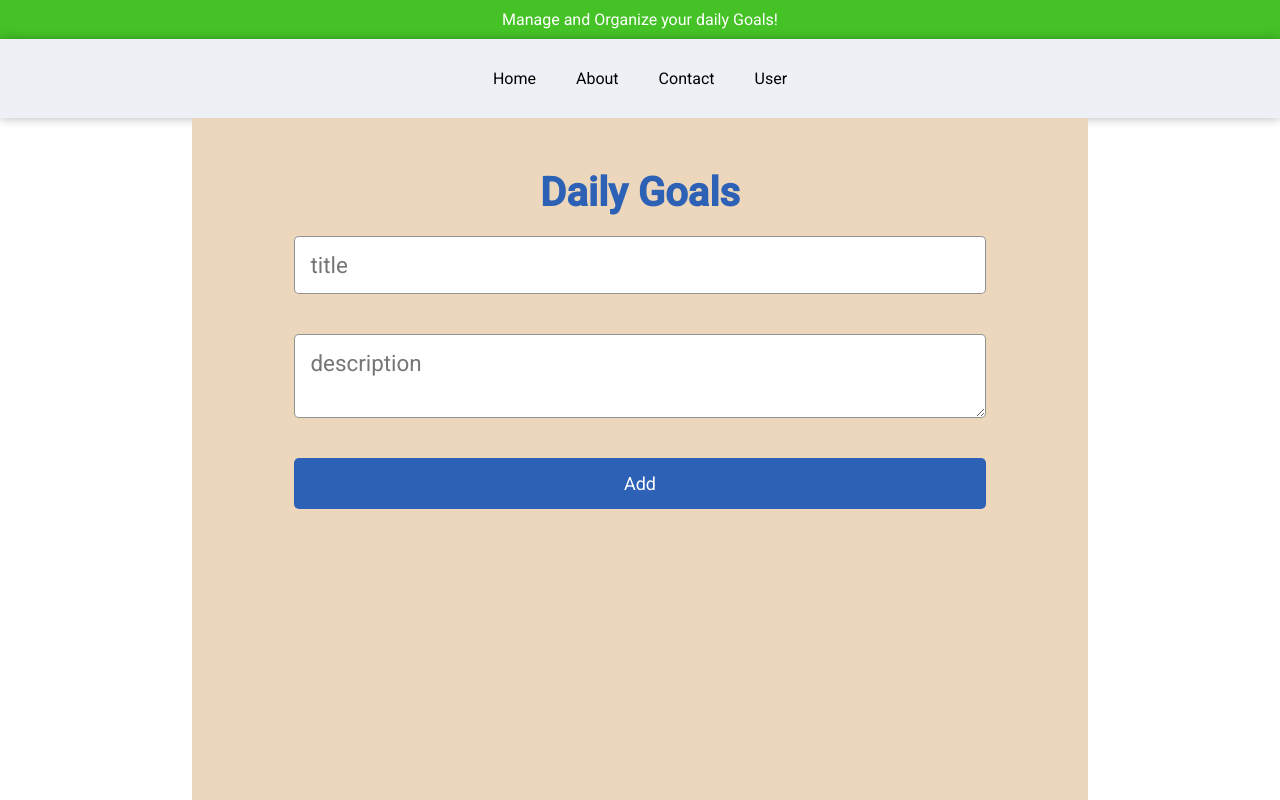
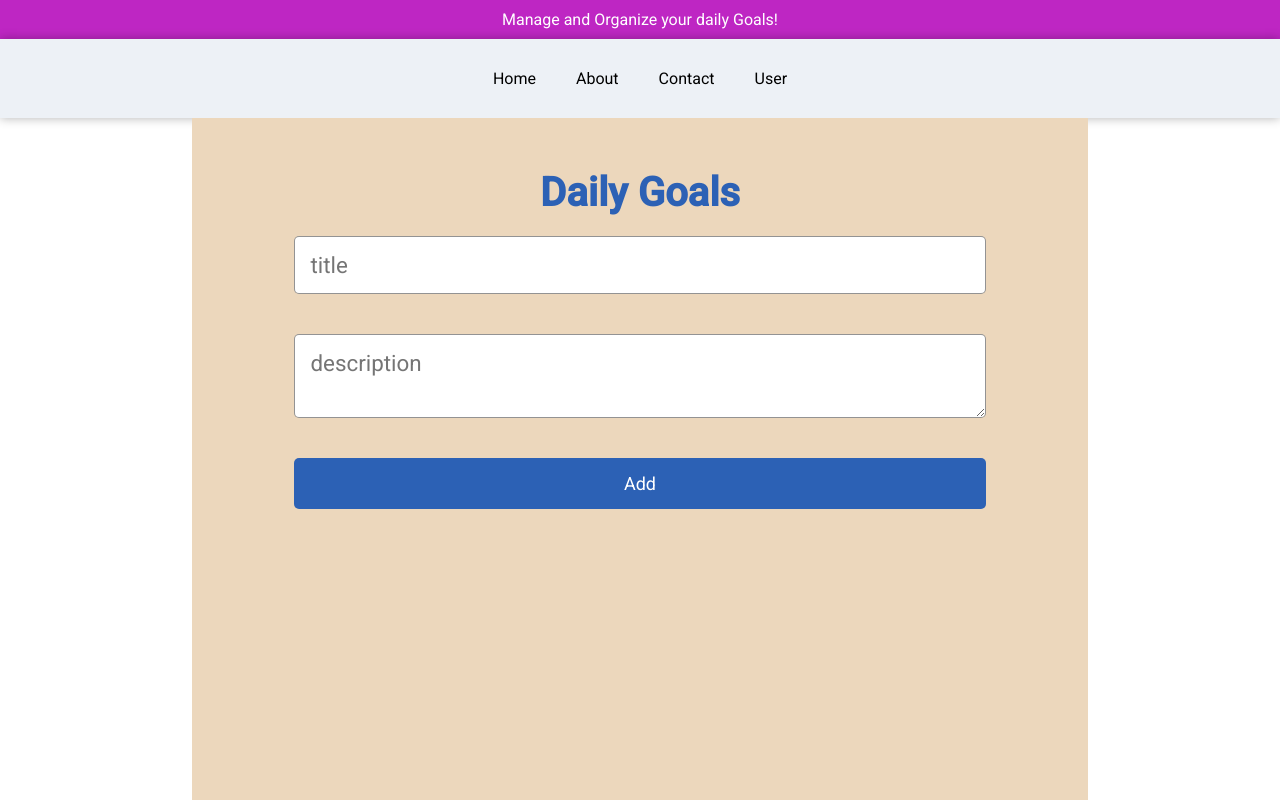
Before and after one commit to VyavahareOnkar/myDailyGoals, a React (Create React App) app: page / in a window 1280 px wide. Shown: the top 800 px of the page. Built offline with nearby package versions, Linux system fonts and the light colour scheme.

Commit message:
Final boss color change

```diff
--- a/src/App.css
+++ b/src/App.css
@@ -7,7 +7,7 @@
 }
 
 nav {
-  background-color: rgb(69, 195, 38);
+  background-color: rgb(190, 38, 195);
   color: white;
   padding: 10px;
   text-align: center;
```
